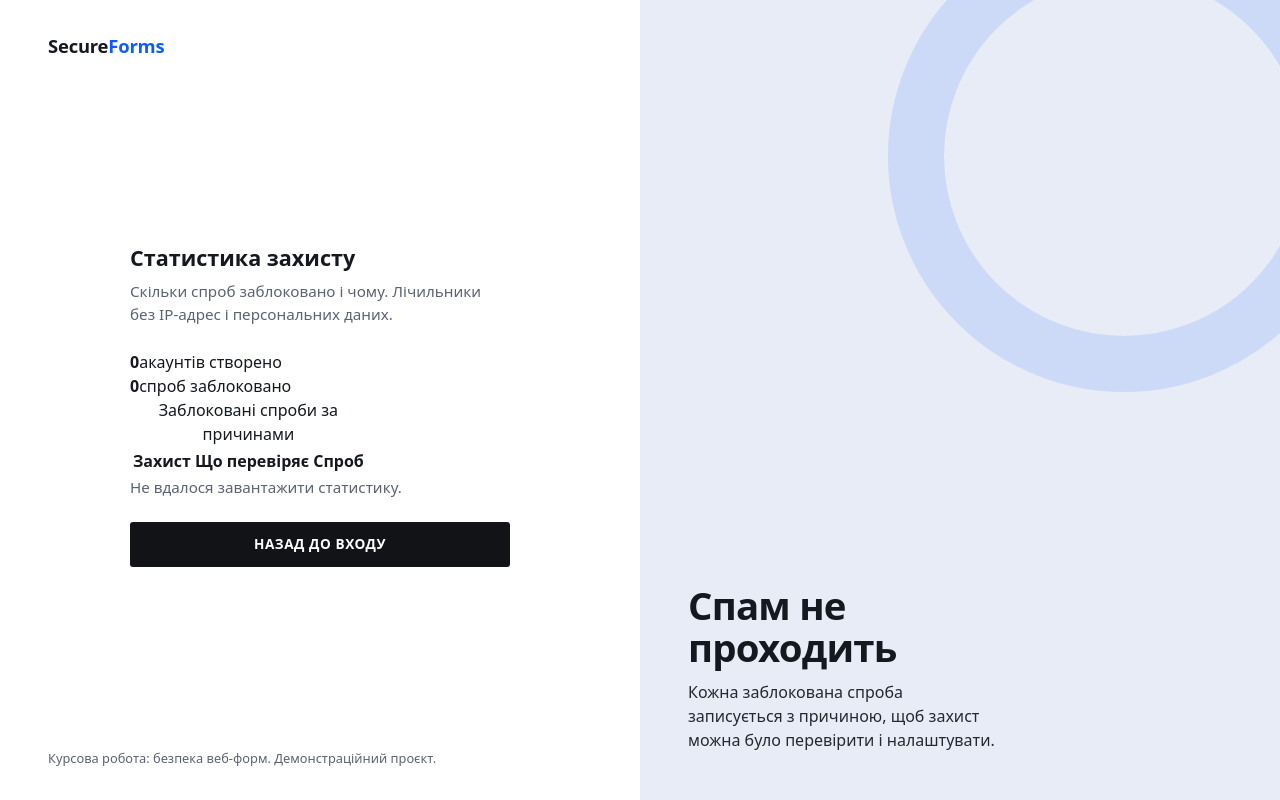
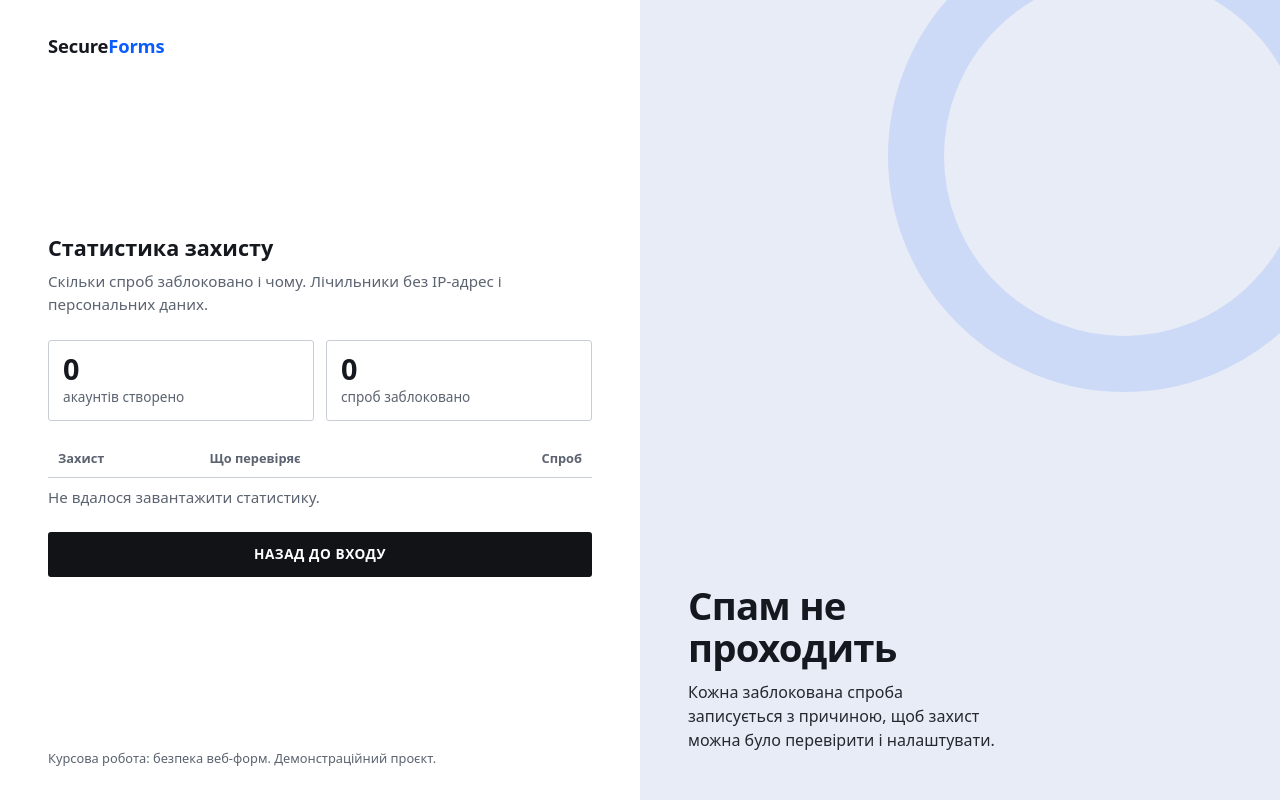
Before and after one commit to melya654/melnyk-coursework, a website: page public/stats.html in a window 1280 px wide. Drawn offline with Linux system fonts and the light colour scheme; no server answers.

Commit message:
Add styles for stats page

```diff
--- a/public/css/style.css
+++ b/public/css/style.css
@@ -100,3 +100,17 @@ button[disabled] { opacity: 0.6; cursor: progress; }
 }
 @media (max-width: 420px) { .row { grid-template-columns: 1fr; } }
 @media (prefers-reduced-motion: reduce) { * { transition: none !important; } }
+
+
+/* Сторінка статистики */
+.auth-card.wide { max-width: 560px; }
+.sr-only { position: absolute; width: 1px; height: 1px; overflow: hidden; clip: rect(0 0 0 0); white-space: nowrap; }
+.totals { display: grid; grid-template-columns: 1fr 1fr; gap: 12px; margin-bottom: 20px; }
+.totals div { border: 1px solid var(--line); border-radius: 3px; padding: 12px 14px; }
+.totals strong { display: block; font-size: 1.8rem; line-height: 1.1; }
+.totals span { color: var(--muted); font-size: 0.85rem; }
+.stats-table { width: 100%; border-collapse: collapse; font-size: 0.9rem; margin-bottom: 8px; }
+.stats-table th, .stats-table td { text-align: left; padding: 8px 10px; border-bottom: 1px solid var(--line); vertical-align: top; }
+.stats-table th { font-size: 0.8rem; color: var(--muted); }
+.stats-table td:last-child, .stats-table th:last-child { text-align: right; font-variant-numeric: tabular-nums; }
+.foot-link { color: var(--muted); }
```
